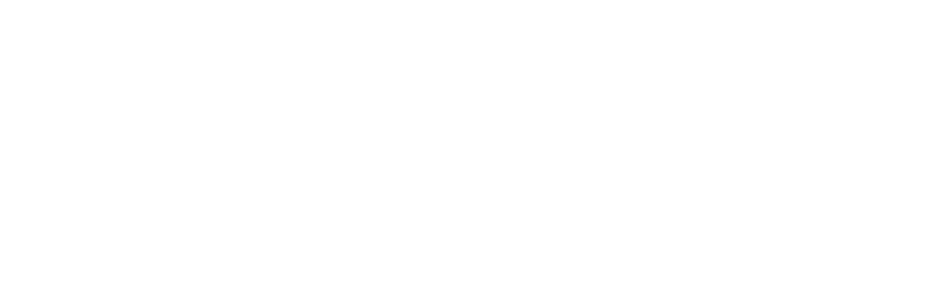
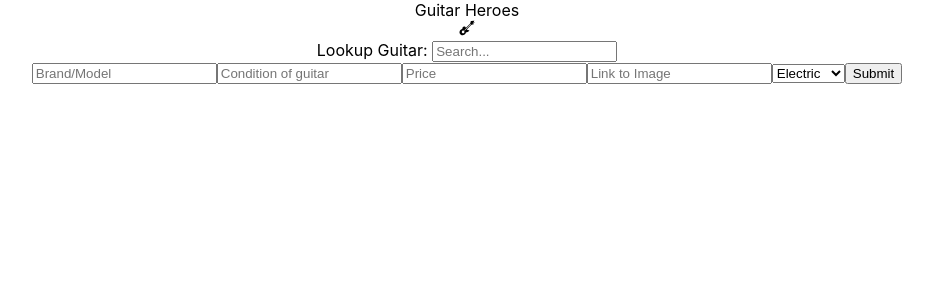
Before and after one commit to xauvk/guitar-heroes, a React (Create React App) app: page /form in a window 1280 px wide. Shown: the top 300 px of the page, without its empty margins (173-1106 px from the left). Built offline with nearby package versions, Linux system fonts and the light colour scheme; data requests are answered from the project's data file.

Commit message:
added html to components

```diff
--- /dev/null
+++ b/db.json
@@ -0,0 +1,84 @@
+{
+  "guitars": [
+    {
+      "id": 1,
+      "brand": "Woody",
+      "electric": true,
+      "image": "http://www.pngmart.com/files/3/Toy-Story-Woody-PNG-Photos.png",
+      "price": 8,
+      "condition": "bad"
+    },
+    {
+      "id": 2,
+      "brand": "Buzz Lightyear",
+      "electric": true,
+      "image": "http://www.pngmart.com/files/6/Buzz-Lightyear-PNG-Transparent-Picture.png",
+      "likes": 14,
+      "condition": "bad"
+    },
+    {
+      "id": 3,
+      "brand": "Woody",
+      "electric": true,
+      "image": "http://www.pngmart.com/files/3/Toy-Story-Woody-PNG-Photos.png",
+      "price": 8,
+      "condition": "bad"
+    },
+    {
+      "id": 4,
+      "brand": "Buzz Lightyear",
+      "electric": true,
+      "image": "http://www.pngmart.com/files/6/Buzz-Lightyear-PNG-Transparent-Picture.png",
+      "likes": 14,
+      "condition": "bad"
+    },
+    {
+      "id": 5,
+      "brand": "Woody",
+      "electric": true,
+      "image": "http://www.pngmart.com/files/3/Toy-Story-Woody-PNG-Photos.png",
+      "price": 8,
+      "condition": "bad"
+    },
+    {
+      "id": 6,
+      "brand": "Buzz Lightyear",
+      "electric": true,
+      "image": "http://www.pngmart.com/files/6/Buzz-Lightyear-PNG-Transparent-Picture.png",
+      "likes": 14,
+      "condition": "bad"
+    },
+    {
+      "id": 7,
+      "brand": "Woody",
+      "electric": true,
+      "image": "http://www.pngmart.com/files/3/Toy-Story-Woody-PNG-Photos.png",
+      "price": 8,
+      "condition": "bad"
+    },
+    {
+      "id": 8,
+      "brand": "Buzz Lightyear",
+      "electric": false,
+      "image": "http://www.pngmart.com/files/6/Buzz-Lightyear-PNG-Transparent-Picture.png",
+      "price": 14,
+      "condition": "bad"
+    },
+    {
+      "id": 9,
+      "brand": "Woody",
+      "electric": false,
+      "image": "http://www.pngmart.com/files/3/Toy-Story-Woody-PNG-Photos.png",
+      "price": 8,
+      "condition": "bad"
+    },
+    {
+      "id": 10,
+      "brand": "Buzz Lightyear",
+      "electric": true,
+      "image": "http://www.pngmart.com/files/6/Buzz-Lightyear-PNG-Transparent-Picture.png",
+      "price": 14,
+      "condition": "bad"
+    }
+  ]
+}
--- a/src/App.js
+++ b/src/App.js
@@ -1,15 +1,10 @@
 import './App.css';
 import Home from './components/Home'
-import NavBar from './components/NavBar';
-import { Route } from "react-router-dom";
 
 function App() {
   return (
     <div className="App">
-      <Route exact path="/">
-        <Home />
-      </Route>
-      <NavBar />
+      <Home />
     </div>
   )
 }
--- a/src/components/Form.js
+++ b/src/components/Form.js
@@ -1,9 +1,37 @@
-import React from "react";
+import React, { useState } from "react";
 
 function Form () {
+    const [form, setForm] = useState({})
+
+    const handleForm = (e) => {
+        setForm(form => {
+            let newValue = false
+            if (e.target.name === 'electric') {
+                if (e.target.value === 'electric') {
+                    return { ...form, [e.target.name] : true }
+                    } else return { ...form, [e.target.name] : false }
+            }
+            return { ...form, [e.target.name] : e.target.value }
+        })
+    }
+    const handleSubmit = (e) => {
+        e.preventDefault()
+        console.log(form)
+    }
+
     return (
         <div>
-
+            <form onSubmit={handleSubmit} >
+                <input onChange={handleForm} type="text" name="brand" placeholder="Brand/Model"/>
+                <input onChange={handleForm} type="text" name="condition" placeholder="Condition of guitar"/>
+                <input onChange={handleForm} type="number" name="price" step='0.01' placeholder="Price"/>
+                <input onChange={handleForm} type="text" name="image" placeholder="Link to Image"/>
+                <select onChange={handleForm} name="electric">
+                    <option value={'electric'}>Electric</option>
+                    <option value={'acoustic'}>Acoustic</option>
+                </select>
+                <button type="submit" className="btn btn-primary">Submit</button>
+            </form>
         </div>
     )
 }
--- a/src/components/GuitarCard.js
+++ b/src/components/GuitarCard.js
@@ -1,9 +1,17 @@
-import React from "react";
+import React, {useState} from "react";
 
-function GuitarCard () {
+function GuitarCard ({id, name, image, brand, electric, price, condition}) {
+    const [inCart, setInCart]   = useState(false)
+    const handleClick = () => setInCart((cart) => !cart)
+
     return (
         <div>
-
+            <h1>{name}</h1>
+            <h3>{brand}</h3>
+            <img src={image} alt={name} className="image"/>
+            <h4>{condition}</h4>
+            <p>{price}</p>
+            {inCart ? (<button onClick={handleClick}>Remove from Cart</button>) : (<button onClick={handleClick}>Add to Cart</button>)}
         </div>
     )
 }
--- a/src/components/GuitarList.js
+++ b/src/components/GuitarList.js
@@ -1,9 +1,15 @@
 import React from "react";
+import GuitarCard from "./GuitarCard"
 
-function GuitarList () {
+function GuitarList ({guitarData}) {
+
+    const guitarComponents = guitarData.map(guitar => {
+        return <GuitarCard {... guitar} key={guitar.key} />
+    })
+
     return (
         <div>
-
+            {guitarComponents}
         </div>
     )
 }
--- a/src/components/Header.js
+++ b/src/components/Header.js
@@ -2,8 +2,9 @@
 
 function Header () {
     return (
-        <div>
-
+        <div className="header">
+            <header>Guitar Heroes </header>
+            <svg stroke="currentColor" fill="currentColor" stroke-width="0" viewBox="0 0 512 512" height="1em" width="1em" xmlns="http://www.w3.org/2000/svg"><path d="M491.938 18.813l-17.72 2.375-89.374 11.968-6.22.844-1.562 6.094-18.5 72.156-136.187 137.28c-2.094-4.4-4.324-8.708-6.875-12.843-7.317-11.86-18.338-22.357-34.844-25.687-6.457-1.303-12.664-1.702-18.53-1.28-17.602 1.26-32.182 9.775-41.69 22.5-10.95 14.654-15.87 34.054-15.31 54.405-36.16 4.516-66.336 31.382-80.657 64.313-15.608 35.885-11.856 80.956 24.655 111.156 43.28 35.8 88.28 31.622 119.875 11.22 28.593-18.467 47.778-48.14 50.813-74.752 18.615-2.81 38.424-9.03 56.375-17.968 20.474-10.195 38.536-23.433 48.406-40.063l7.625-12.874-14.908-1.22c-34.56-2.818-53.76-12.87-66.406-26.217l146-147.22 18.938 1.375 6.156.438 2.813-5.5 6.125-11.907 25.03 11.906L464 132.438l-24.53-11.656 7.655-14.874 25.844 12.28 8.03-16.874-25.313-12.03L464 73.155 491.03 86l8.033-16.875L472.53 56.53l11.22-21.81 8.188-15.907zm-124.532 111l13.22 13.093-200.22 201.875c-1.556-1.983-3.227-3.898-5.062-5.717-2.65-2.628-5.493-4.96-8.47-7l200.532-202.25zm-235.47 210.093c10.914-.046 21.837 4.094 30.25 12.438 16.834 16.69 16.938 43.576.25 60.406-16.685 16.83-43.573 16.94-60.405.25-16.83-16.69-16.936-43.576-.25-60.406 8.345-8.415 19.245-12.64 30.157-12.688z"></path></svg>
         </div>
     )
 }
--- a/src/components/Home.js
+++ b/src/components/Home.js
@@ -3,16 +3,35 @@
 import GuitarList from './GuitarList';
 import Form from './Form';
 import Cart from './Cart';
+import NavBar from './NavBar';
 import { Route, Switch } from "react-router-dom";
+import {useState, useEffect} from 'react'
+
+function Home() {
+    const [guitarData, setGuitarData] = useState([])
+
+    useEffect(() => {
+        fetch('http://localhost:3000/guitars')
+         .then((response) => response.json())
+         .then((data) => {setGuitarData(data)})
+        }, [])
 
 
-function Home() {
+    const [searchString, setSearchString] = useState('')
+    const handleSearch = (string) => {
+        setSearchString(string)
+    }
+    const filteredGuitars = guitarData.filter(guitar => guitar.brand.toLowerCase().includes(searchString.toLowerCase()))
+
     return (
         <>
             <Header />
-            <Search />
-            <GuitarList />
+            <NavBar />
+            <Search handleSearch={handleSearch} />
             <Switch />
+                <Route exact path="/">
+                    <GuitarList guitarData={filteredGuitars}/>
+                </Route>
                 <Route path="/form">
                     <Form />
                 </Route>
--- a/src/components/Search.js
+++ b/src/components/Search.js
@@ -1,9 +1,17 @@
 import React from "react";
 
-function Search () {
+function Search ({handleSearch}) {
+
+    const onSearch = (e) => handleSearch(e.target.value);
+
     return (
         <div>
-
+            <label htmlFor="search">Lookup Guitar: </label>
+            <input
+                onChange={onSearch}
+                type="text"
+                placeholder="Search..."
+            />
         </div>
     )
 }
--- a/src/db.json
+++ /dev/null
@@ -1,74 +0,0 @@
-{
-    "guitars": [
-      {
-        "id": 1,
-        "brand": "Woody",
-        "image": "http://www.pngmart.com/files/3/Toy-Story-Woody-PNG-Photos.png",
-        "price": 8,
-        "condition": "bad"
-      },
-      {
-        "id": 2,
-        "brand": "Buzz Lightyear",
-        "image": "http://www.pngmart.com/files/6/Buzz-Lightyear-PNG-Transparent-Picture.png",
-        "likes": 14,
-        "condition": "bad"
-      },
-      {
-        "id": 3,
-        "brand": "Woody",
-        "image": "http://www.pngmart.com/files/3/Toy-Story-Woody-PNG-Photos.png",
-        "price": 8,
-        "condition": "bad"
-      },
-      {
-        "id": 4,
-        "brand": "Buzz Lightyear",
-        "image": "http://www.pngmart.com/files/6/Buzz-Lightyear-PNG-Transparent-Picture.png",
-        "likes": 14,
-        "condition": "bad"
-      },
-      {
-        "id": 5,
-        "brand": "Woody",
-        "image": "http://www.pngmart.com/files/3/Toy-Story-Woody-PNG-Photos.png",
-        "price": 8,
-        "condition": "bad"
-      },
-      {
-        "id": 6,
-        "name": "Buzz Lightyear",
-        "image": "http://www.pngmart.com/files/6/Buzz-Lightyear-PNG-Transparent-Picture.png",
-        "likes": 14,
-        "condition": "bad"
-      },
-      {
-        "id": 7,
-        "brand": "Woody",
-        "image": "http://www.pngmart.com/files/3/Toy-Story-Woody-PNG-Photos.png",
-        "price": 8,
-        "condition": "bad"
-      },
-      {
-        "id": 8,
-        "name": "Buzz Lightyear",
-        "image": "http://www.pngmart.com/files/6/Buzz-Lightyear-PNG-Transparent-Picture.png",
-        "price": 14,
-        "condition": "bad"
-      },
-      {
-        "id": 9,
-        "brand": "Woody",
-        "image": "http://www.pngmart.com/files/3/Toy-Story-Woody-PNG-Photos.png",
-        "price": 8,
-        "condition": "bad"
-      },
-      {
-        "id": 10,
-        "name": "Buzz Lightyear",
-        "image": "http://www.pngmart.com/files/6/Buzz-Lightyear-PNG-Transparent-Picture.png",
-        "price": 14,
-        "condition": "bad"
-      }
-    ]
-  }
```
